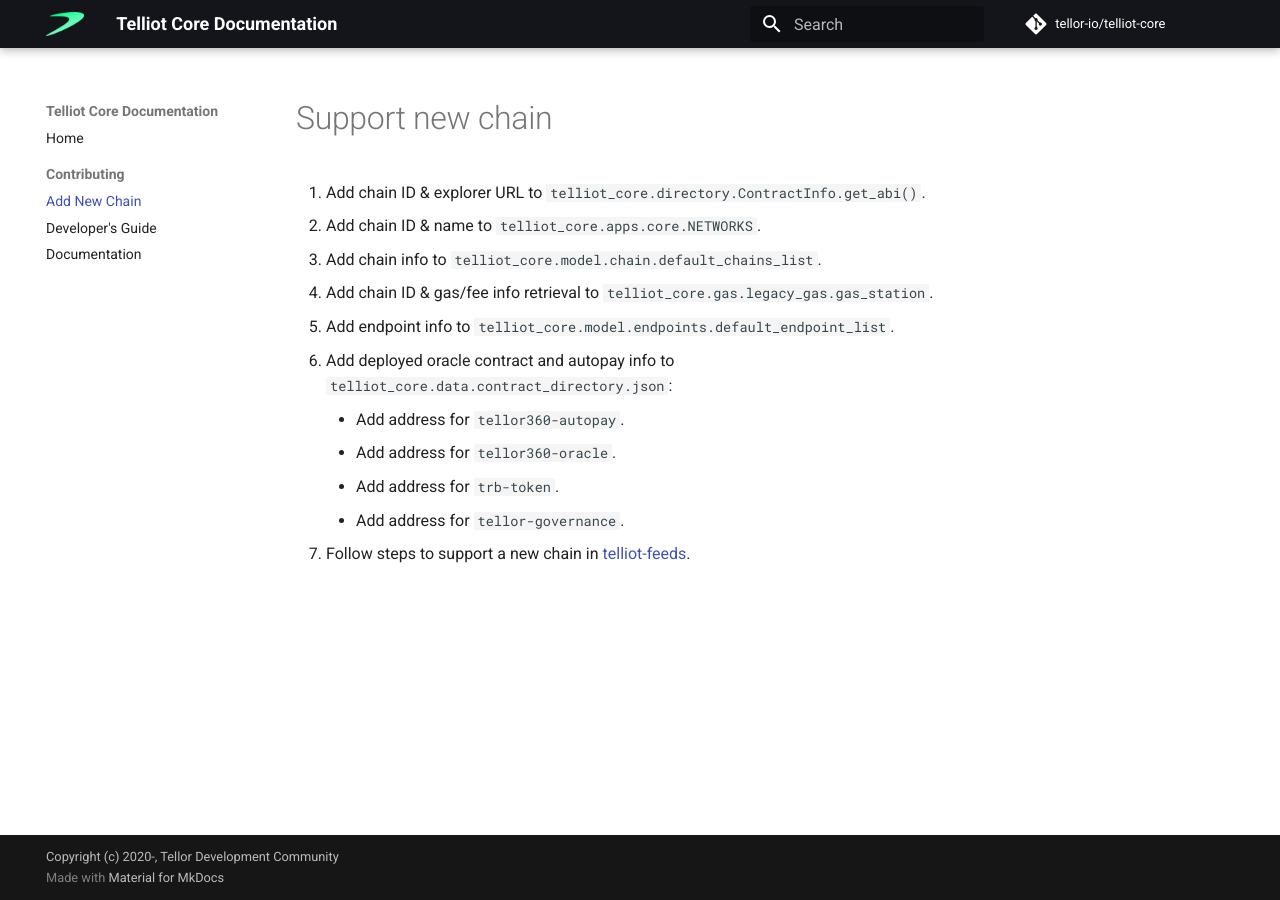
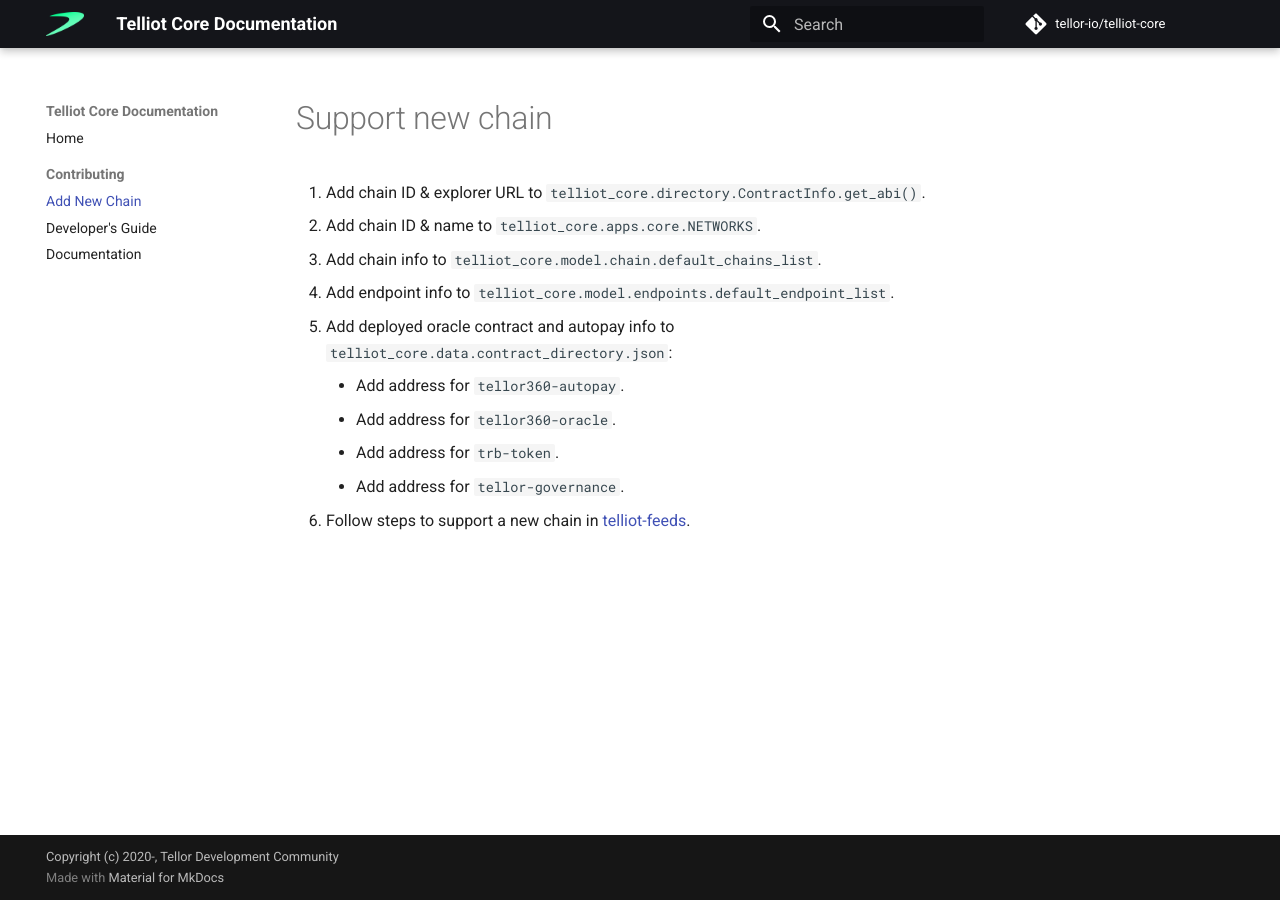
Before and after one commit to tellor-io/telliot-core, an MkDocs documentation site: the page built from docs/add-chain.md, in a window 1280 px wide. Built offline with MkDocs 1.6.1 and Material for MkDocs 9.7.7, drawn with Linux system fonts in a browser that asks for light colours; comment, search, counter and statistics services are not loaded.

Commit message:
default endopint

```diff
--- a/docs/add-chain.md
+++ b/docs/add-chain.md
@@ -3,11 +3,10 @@
 1. Add chain ID & explorer URL to `telliot_core.directory.ContractInfo.get_abi()`.
 2. Add chain ID & name to `telliot_core.apps.core.NETWORKS`.
 3. Add chain info to `telliot_core.model.chain.default_chains_list`.
-4. Add chain ID & gas/fee info retrieval to `telliot_core.gas.legacy_gas.gas_station`.
-5. Add endpoint info to `telliot_core.model.endpoints.default_endpoint_list`.
-6. Add deployed oracle contract and autopay info to `telliot_core.data.contract_directory.json`:
+4. Add endpoint info to `telliot_core.model.endpoints.default_endpoint_list`.
+5. Add deployed oracle contract and autopay info to `telliot_core.data.contract_directory.json`:
     - Add address for `tellor360-autopay`.
     - Add address for `tellor360-oracle`.
     - Add address for `trb-token`.
     - Add address for `tellor-governance`.
-7. Follow steps to support a new chain in [telliot-feeds](https://tellor-io.github.io/telliot-feeds/add-chain/).
+6. Follow steps to support a new chain in [telliot-feeds](https://tellor-io.github.io/telliot-feeds/add-chain/).
```
Also changed, not shown: 1 other file.
